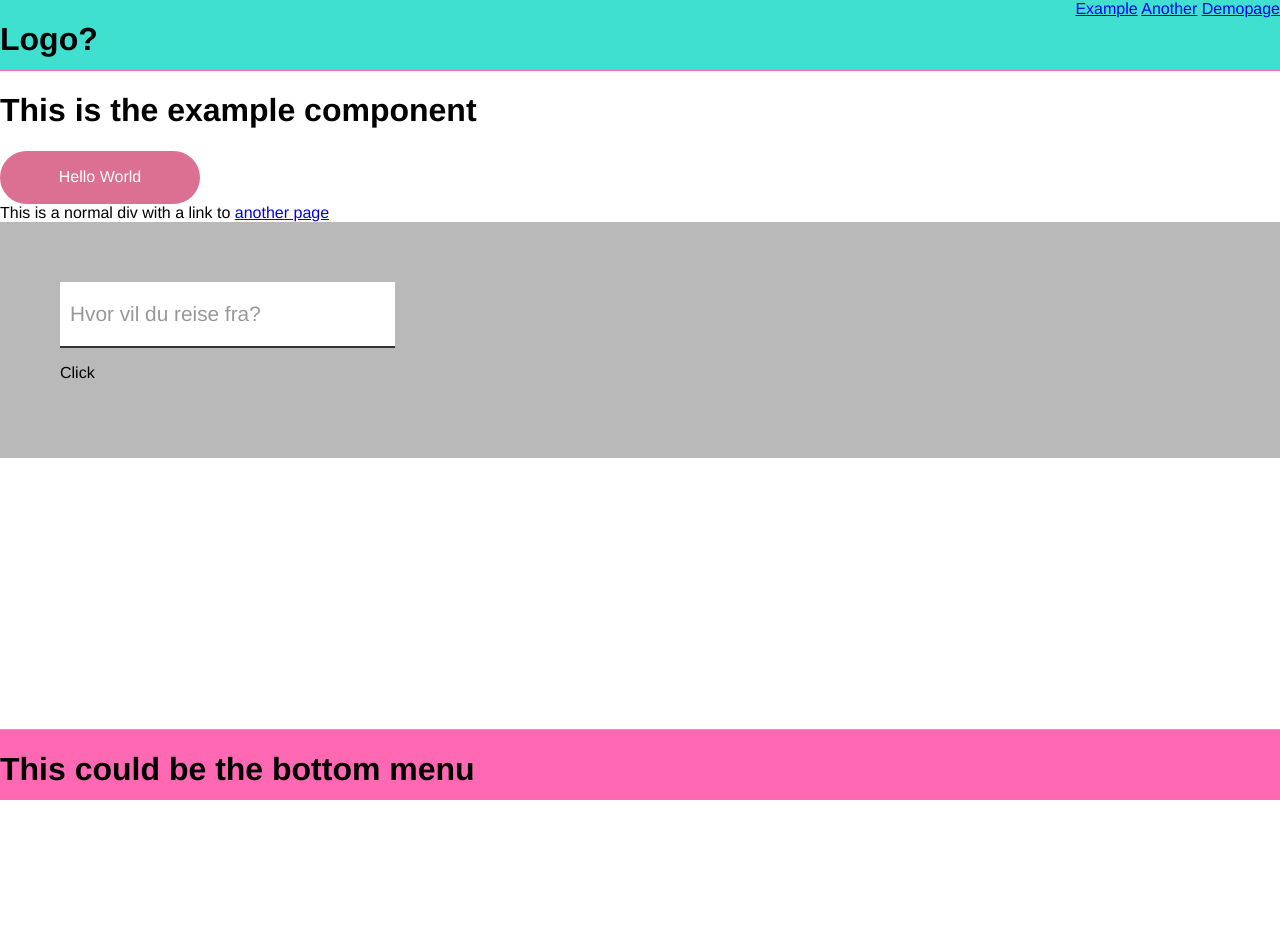
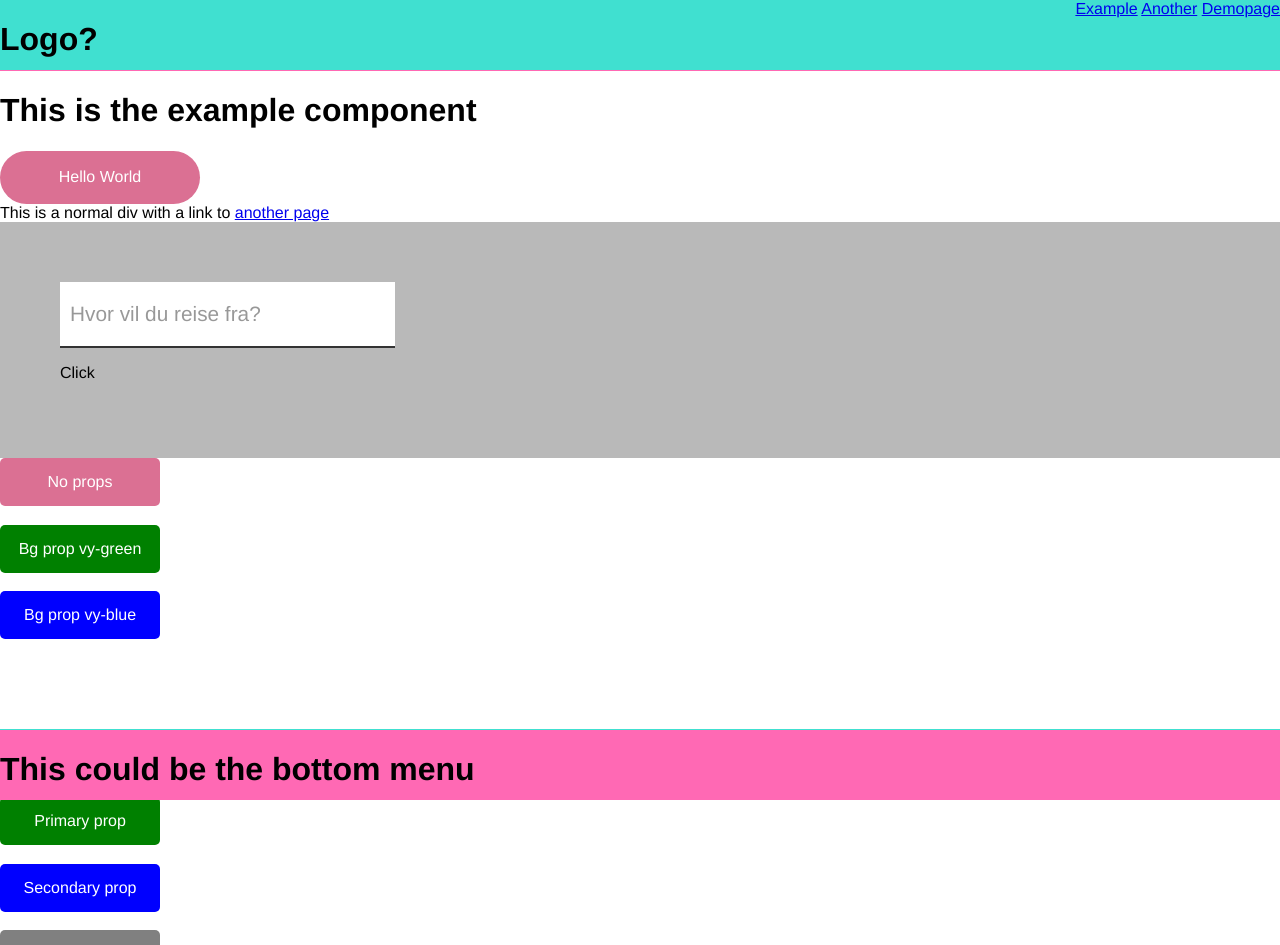
Before and after one commit to Guttulsrud/pro200-group21, a React (Create React App) app in the folder front-end/: page / in a window 1280 px wide. Shown: the top 945 px of the page. Before the commit the page ends 800 px from the top, so only its background shows below. Built offline with nearby package versions, Linux system fonts and the light colour scheme.

Commit message:
Added TestBtn and TestButton to test multiple ternarys in styled components

```diff
--- /dev/null
+++ b/front-end/src/elements/buttons/TestButton.js
@@ -0,0 +1,41 @@
+import styled from 'styled-components';
+
+export const TestBtn = styled.button`
+  background-color: ${(props) =>
+    props.background === 'vy-green'
+      ? 'green'
+      : props.background === 'vy-blue'
+      ? 'blue'
+      : !props.background
+      ? 'palevioletred'
+      : ''};
+  height: 3em;
+  width: 10em;
+  color: white;
+  border: none;
+  border-radius: 5px;
+
+  &:hover {
+    cursor: pointer;
+  }
+`;
+
+export const TestButton = styled.button`
+  background-color: ${(props) =>
+    props.primary
+      ? 'green'
+      : props.secondary
+      ? 'blue'
+      : props.inactive
+      ? 'gray'
+      : 'black'};
+  height: 3em;
+  width: 10em;
+  color: white;
+  border: none;
+  border-radius: 5px;
+
+  &:hover {
+    cursor: pointer;
+  }
+`;
--- a/front-end/src/pages/AnotherPage.jsx
+++ b/front-end/src/pages/AnotherPage.jsx
@@ -6,7 +6,7 @@ const Another = () => {
   return (
     <div>
       <p>This is the other page</p>
-      <img src={ExampleImage} /> <br />
+      <img src={ExampleImage} height={300} /> <br />
       <Link to='/'>Go back</Link>
     </div>
   );
--- a/front-end/src/pages/ExamplePage.jsx
+++ b/front-end/src/pages/ExamplePage.jsx
@@ -2,6 +2,7 @@ import React, { useState } from 'react';
 import Example from '../components/Example';
 import { Link } from 'react-router-dom';
 import { Input } from '../elements/inputs/StyledInput';
+import { TestBtn, TestButton } from '../elements/buttons/TestButton';
 
 const ExamplePage = () => {
   const [filled, setFilled] = useState(false);
@@ -34,6 +35,19 @@ const ExamplePage = () => {
         />
         <p onClick={handleFetch}>Click</p>
       </div>
+      <TestBtn>No props</TestBtn> <br /> <br />
+      <TestBtn background='vy-green'>Bg prop vy-green</TestBtn> <br /> <br />
+      <TestBtn background='vy-blue'>Bg prop vy-blue</TestBtn>
+      <br />
+      <br />
+      <br />
+      <br />
+      <br />
+      <br />
+      <TestButton>No props</TestButton> <br /> <br />
+      <TestButton primary>Primary prop</TestButton> <br /> <br />
+      <TestButton secondary>Secondary prop</TestButton> <br /> <br />
+      <TestButton inactive>Inactive prop</TestButton>
     </React.Fragment>
   );
 };
```
